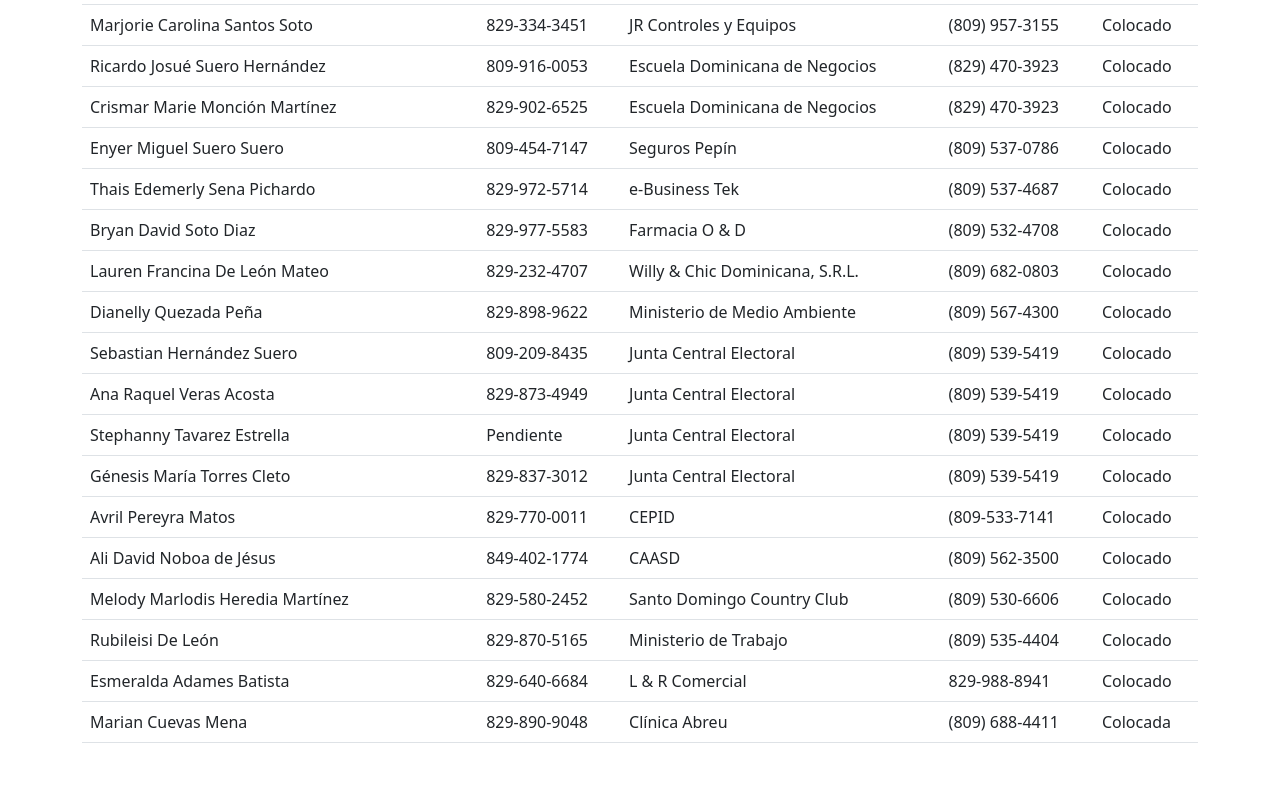
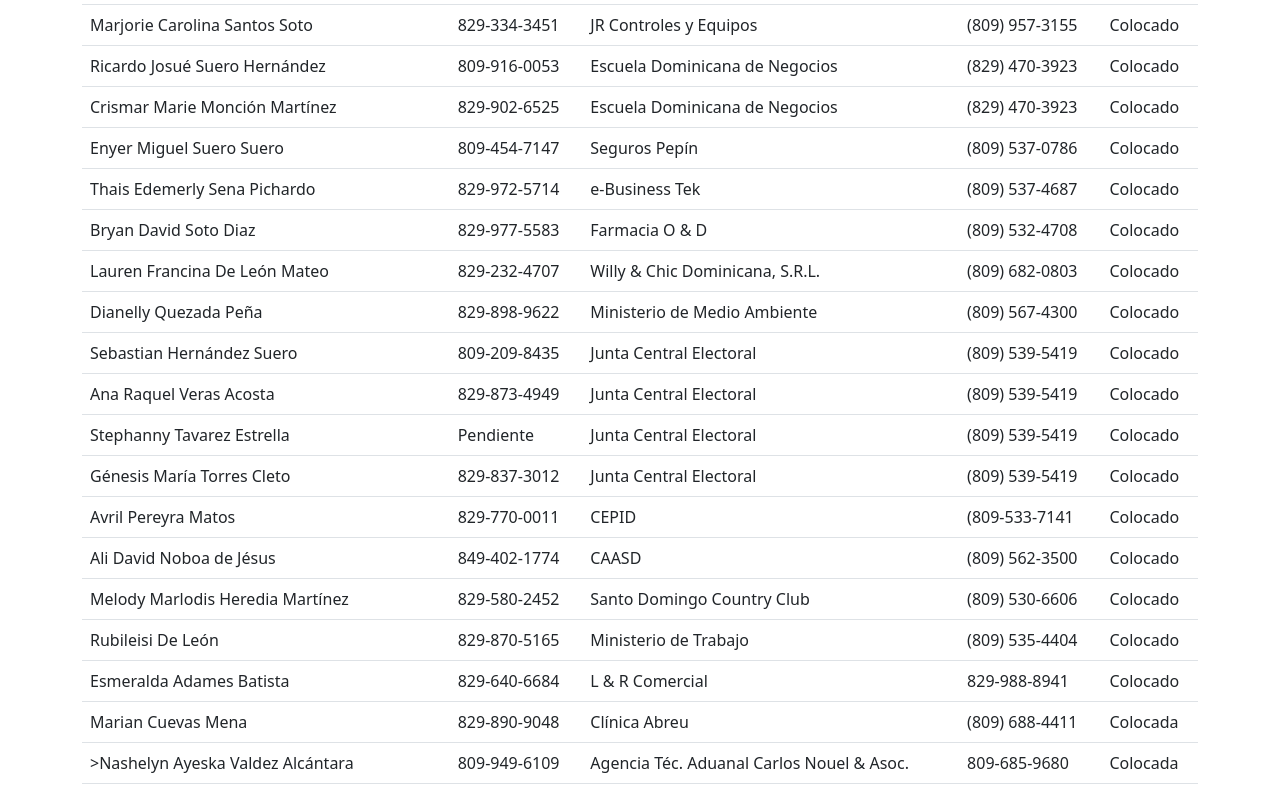
Before and after one commit to Aarias23/Pasantes_log-stica, a plain HTML site: page index.html in a window 1280 px wide. Shown: the part 503-1303 px from the top of the page. Before the commit the page ends 1262 px from the top, so only its background shows below. Drawn offline with nearby package versions, Linux system fonts and the light colour scheme.

Commit message:
Update index.html

```diff
--- a/index.html
+++ b/index.html
@@ -218,6 +218,13 @@
                      <td>(809) 688-4411</td>
                      <td><span class="status colocado">Colocada</span></td>
                  </tr>
+                  <tr>
+                     <td>>Nashelyn Ayeska Valdez Alcántara</td>
+                     <td>809-949-6109</td>
+                     <td>Agencia Téc. Aduanal Carlos Nouel & Asoc.</td>
+                     <td>809-685-9680</td>
+                     <td><span class="status pending">Colocada</span></td>
+                  </tr>
             </tbody>
         </table>
     </div>
```
